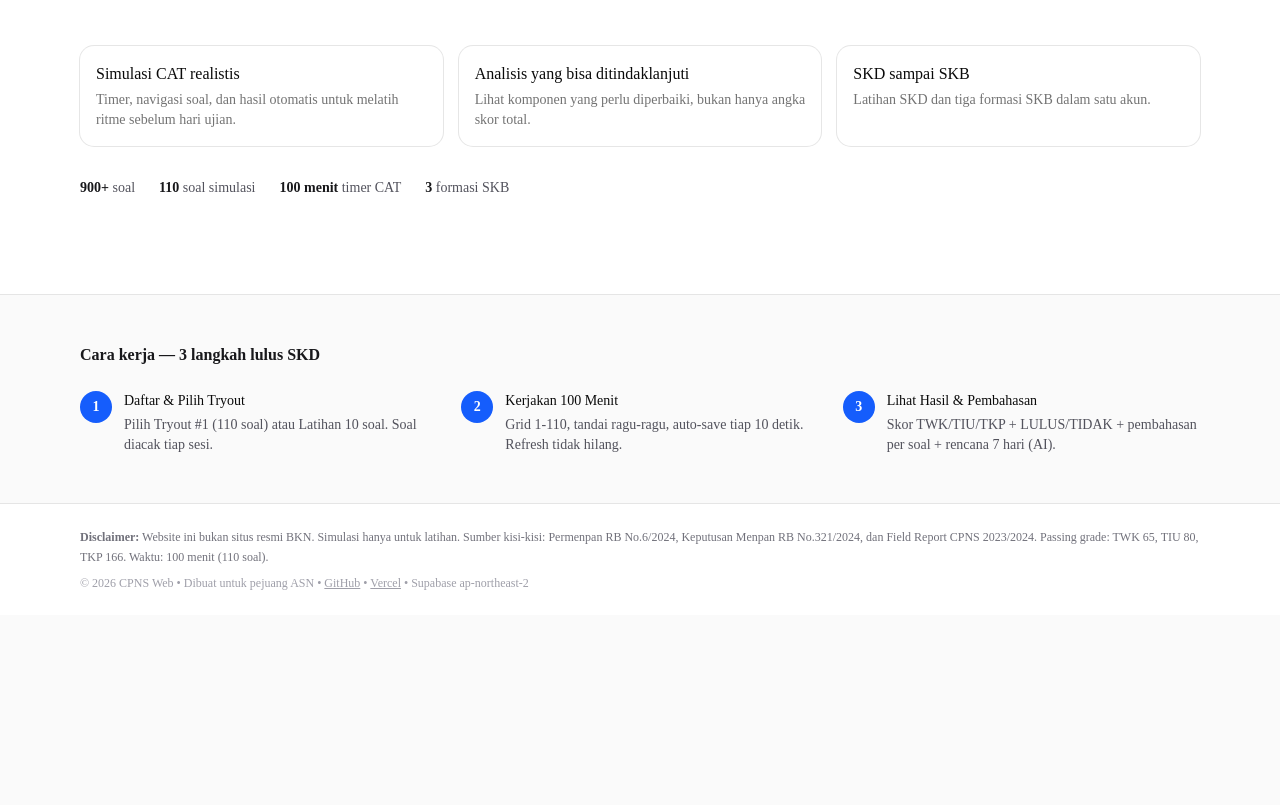
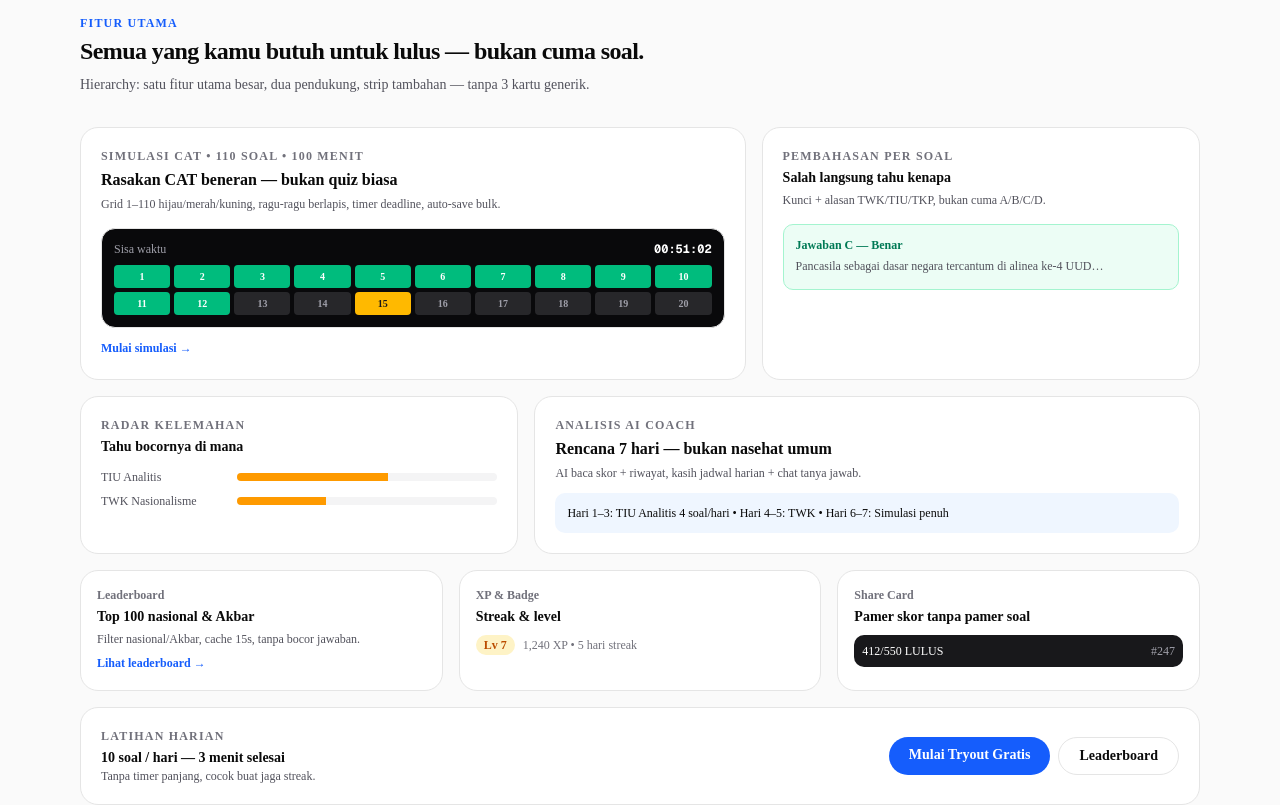
Before and after one commit to RhazorJavkins/CPNS_WEB, a Next.js app: page / in a window 1280 px wide. Shown: the part 1940-2745 px from the top of the page. Before the commit the page ends 2555 px from the top, so only its background shows below. Built offline with nearby package versions, Linux system fonts and the light colour scheme; no server answers; the database is empty.

Commit message:
feat: Fase 4 FeatureShowcase
- hierarchy: CAT besar (5col 3+2) + Radar/AI (5col 2+3) + strip 3 (Leaderboard/XP/Share) + bar Latihan Harian + CTA
- hindari 3 kartu generik, icon topper dihindari, manfaat jelas per feature

```diff
--- a/src/app/page.tsx
+++ b/src/app/page.tsx
@@ -4,6 +4,7 @@ import LandingAkbarWrapper from "@/components/akbar/LandingAkbarWrapper";
 import HeroSection from "@/components/landing/HeroSection";
 import TrustMetrics from "@/components/landing/TrustMetrics";
 import ProductWalkthrough from "@/components/landing/ProductWalkthrough";
+import FeatureShowcase from "@/components/landing/FeatureShowcase";
 
 function FAQSchema() {
   const faq = {
@@ -54,6 +55,7 @@ export default function Home() {
         </div>
       </section>
       <ProductWalkthrough />
+      <FeatureShowcase />
       <section className="flex-1 bg-white dark:bg-zinc-900">
         <div className="max-w-6xl mx-auto px-4 py-16 md:py-24">
           <div className="grid gap-4 md:grid-cols-3">
--- /dev/null
+++ b/src/components/landing/FeatureShowcase.tsx
@@ -0,0 +1,104 @@
+"use client";
+import Link from "next/link";
+
+export default function FeatureShowcase() {
+  return (
+    <section className="bg-zinc-50 dark:bg-zinc-900 border-t">
+      <div className="max-w-6xl mx-auto px-4 py-12 md:py-16">
+        <div className="max-w-2xl">
+          <p className="text-xs font-semibold tracking-widest uppercase text-blue-600">Fitur Utama</p>
+          <h2 className="text-xl md:text-2xl font-bold tracking-tight mt-1">Semua yang kamu butuh untuk lulus — bukan cuma soal.</h2>
+          <p className="text-sm text-zinc-600 dark:text-zinc-400 mt-2">Hierarchy: satu fitur utama besar, dua pendukung, strip tambahan — tanpa 3 kartu generik.</p>
+        </div>
+
+        {/* Hierarchy row 1: CAT besar + Pembahasan */}
+        <div className="mt-8 grid gap-4 md:grid-cols-5">
+          <div className="md:col-span-3 rounded-2xl border bg-white dark:bg-zinc-950 p-5">
+            <p className="text-xs font-semibold tracking-widest uppercase text-zinc-500">Simulasi CAT • 110 soal • 100 menit</p>
+            <h3 className="font-bold mt-1">Rasakan CAT beneran — bukan quiz biasa</h3>
+            <p className="text-xs text-zinc-600 dark:text-zinc-400 mt-1">Grid 1–110 hijau/merah/kuning, ragu-ragu berlapis, timer deadline, auto-save bulk.</p>
+            <div className="mt-4 rounded-xl border bg-zinc-950 text-white p-3">
+              <div className="flex justify-between text-xs"><span className="text-zinc-400">Sisa waktu</span><span className="font-mono font-bold">00:51:02</span></div>
+              <div className="mt-2 grid grid-cols-10 gap-1 text-[10px] text-center font-semibold">
+                {Array.from({ length: 20 }, (_, i) => i + 1).map((n) => (
+                  <span key={n} className={`rounded py-1 ${n <= 12 ? "bg-emerald-500" : n === 15 ? "bg-amber-400 text-zinc-900" : "bg-zinc-800 text-zinc-400"}`}>{n}</span>
+                ))}
+              </div>
+            </div>
+            <Link href="/tryout" className="inline-block mt-3 text-xs font-semibold text-blue-600">Mulai simulasi →</Link>
+          </div>
+
+          <div className="md:col-span-2 rounded-2xl border bg-white dark:bg-zinc-950 p-5">
+            <p className="text-xs font-semibold tracking-widest uppercase text-zinc-500">Pembahasan per Soal</p>
+            <h3 className="font-bold mt-1 text-sm">Salah langsung tahu kenapa</h3>
+            <p className="text-xs text-zinc-600 dark:text-zinc-400 mt-1">Kunci + alasan TWK/TIU/TKP, bukan cuma A/B/C/D.</p>
+            <div className="mt-4 rounded-lg bg-emerald-50 dark:bg-emerald-950/30 border border-emerald-200 dark:border-emerald-900 p-3 text-xs">
+              <p className="font-semibold text-emerald-700 dark:text-emerald-400">Jawaban C — Benar</p>
+              <p className="text-zinc-600 dark:text-zinc-400 mt-1 leading-relaxed">Pancasila sebagai dasar negara tercantum di alinea ke-4 UUD…</p>
+            </div>
+          </div>
+        </div>
+
+        {/* Row 2: Radar + Analisis AI */}
+        <div className="mt-4 grid gap-4 md:grid-cols-5">
+          <div className="md:col-span-2 rounded-2xl border bg-white dark:bg-zinc-950 p-5">
+            <p className="text-xs font-semibold tracking-widest uppercase text-zinc-500">Radar Kelemahan</p>
+            <h3 className="font-bold mt-1 text-sm">Tahu bocornya di mana</h3>
+            <div className="mt-3 space-y-2 text-xs">
+              {[
+                { k: "TIU Analitis", v: 58 },
+                { k: "TWK Nasionalisme", v: 34 },
+              ].map((r) => (
+                <div key={r.k} className="flex items-center gap-2">
+                  <span className="w-32 text-zinc-600 dark:text-zinc-400">{r.k}</span>
+                  <div className="flex-1 h-2 bg-zinc-100 dark:bg-zinc-800 rounded-full overflow-hidden"><div className="h-full bg-amber-500" style={{ width: `${r.v}%` }} /></div>
+                </div>
+              ))}
+            </div>
+          </div>
+          <div className="md:col-span-3 rounded-2xl border bg-white dark:bg-zinc-950 p-5">
+            <p className="text-xs font-semibold tracking-widest uppercase text-zinc-500">Analisis AI Coach</p>
+            <h3 className="font-bold mt-1">Rencana 7 hari — bukan nasehat umum</h3>
+            <p className="text-xs text-zinc-600 dark:text-zinc-400 mt-1">AI baca skor + riwayat, kasih jadwal harian + chat tanya jawab.</p>
+            <div className="mt-3 rounded-lg bg-blue-50 dark:bg-blue-950/30 p-3 text-xs">Hari 1–3: TIU Analitis 4 soal/hari • Hari 4–5: TWK • Hari 6–7: Simulasi penuh</div>
+          </div>
+        </div>
+
+        {/* Strip: Leaderboard | XP | Share */}
+        <div className="mt-4 grid gap-4 md:grid-cols-3">
+          <div className="rounded-2xl border bg-white dark:bg-zinc-950 p-4">
+            <p className="text-xs font-semibold text-zinc-500">Leaderboard</p>
+            <p className="text-sm font-bold mt-1">Top 100 nasional & Akbar</p>
+            <p className="text-xs text-zinc-600 dark:text-zinc-400 mt-1">Filter nasional/Akbar, cache 15s, tanpa bocor jawaban.</p>
+            <Link href="/leaderboard" className="text-xs text-blue-600 font-semibold mt-2 inline-block">Lihat leaderboard →</Link>
+          </div>
+          <div className="rounded-2xl border bg-white dark:bg-zinc-950 p-4">
+            <p className="text-xs font-semibold text-zinc-500">XP & Badge</p>
+            <p className="text-sm font-bold mt-1">Streak & level</p>
+            <div className="mt-2 flex items-center gap-2 text-xs"><span className="bg-amber-100 text-amber-700 rounded-full px-2 py-0.5 font-bold">Lv 7</span><span className="text-zinc-500">1,240 XP • 5 hari streak</span></div>
+          </div>
+          <div className="rounded-2xl border bg-white dark:bg-zinc-950 p-4">
+            <p className="text-xs font-semibold text-zinc-500">Share Card</p>
+            <p className="text-sm font-bold mt-1">Pamer skor tanpa pamer soal</p>
+            <div className="mt-2 rounded-lg bg-zinc-900 text-white text-xs p-2 flex justify-between"><span>412/550 LULUS</span><span className="text-zinc-400">#247</span></div>
+          </div>
+        </div>
+
+        {/* Latihan harian + CTA */}
+        <div className="mt-4 rounded-2xl border bg-white dark:bg-zinc-950 p-5 flex flex-col md:flex-row md:items-center md:justify-between gap-3">
+          <div>
+            <p className="text-xs font-semibold tracking-widest uppercase text-zinc-500">Latihan Harian</p>
+            <p className="text-sm font-bold mt-1">10 soal / hari — 3 menit selesai</p>
+            <p className="text-xs text-zinc-600 dark:text-zinc-400">Tanpa timer panjang, cocok buat jaga streak.</p>
+          </div>
+          <div className="flex gap-2 shrink-0">
+            <Link href="/tryout" className="rounded-full bg-blue-600 text-white px-5 py-2 text-sm font-semibold">Mulai Tryout Gratis</Link>
+            <Link href="/leaderboard" className="rounded-full border bg-white dark:bg-zinc-900 px-5 py-2 text-sm font-semibold">Leaderboard</Link>
+          </div>
+        </div>
+
+        <p className="text-[10px] text-zinc-400 mt-3">Contoh skor & ranking di atas adalah dummy preview — bukan data peserta nyata.</p>
+      </div>
+    </section>
+  );
+}
```
